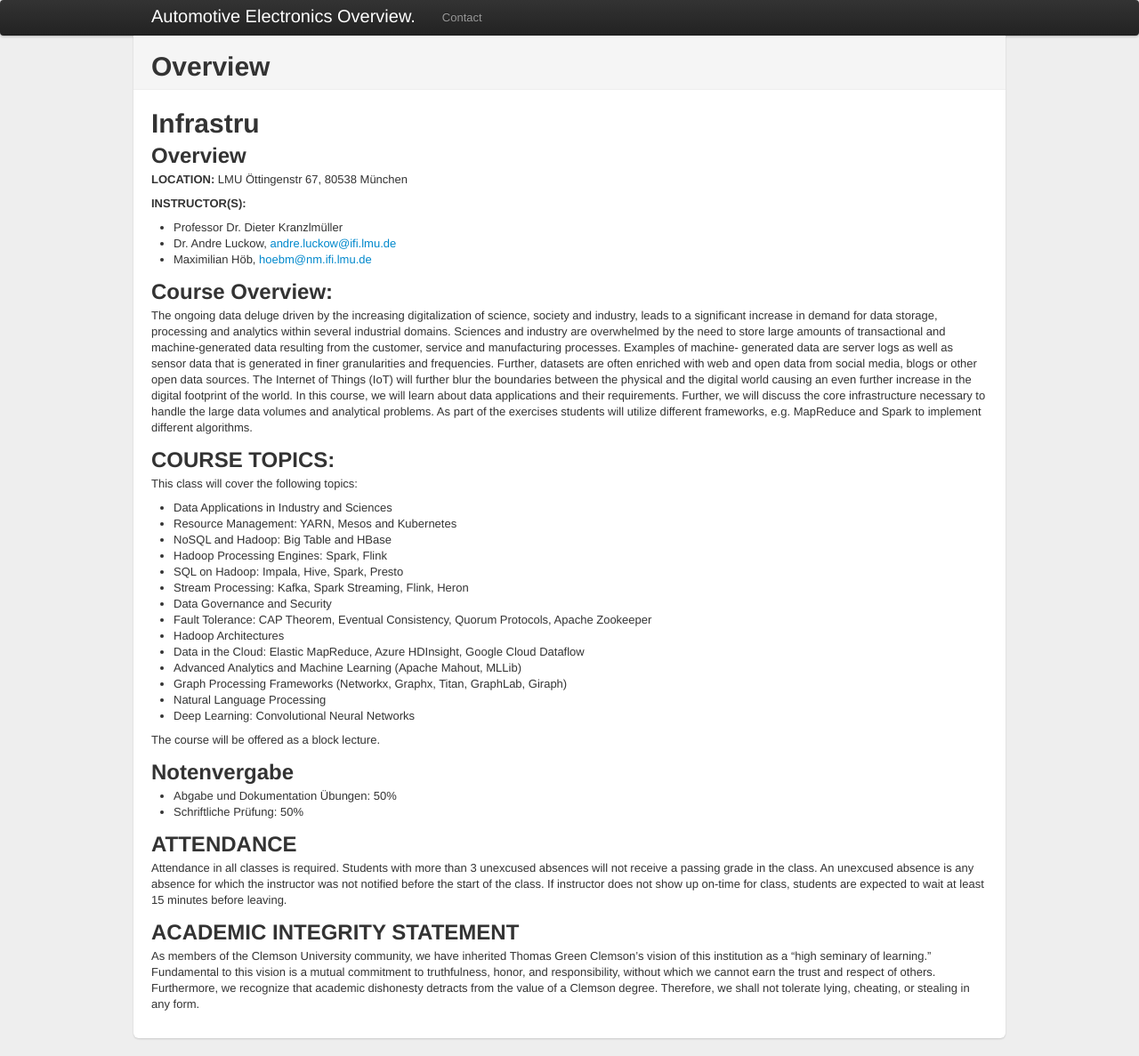
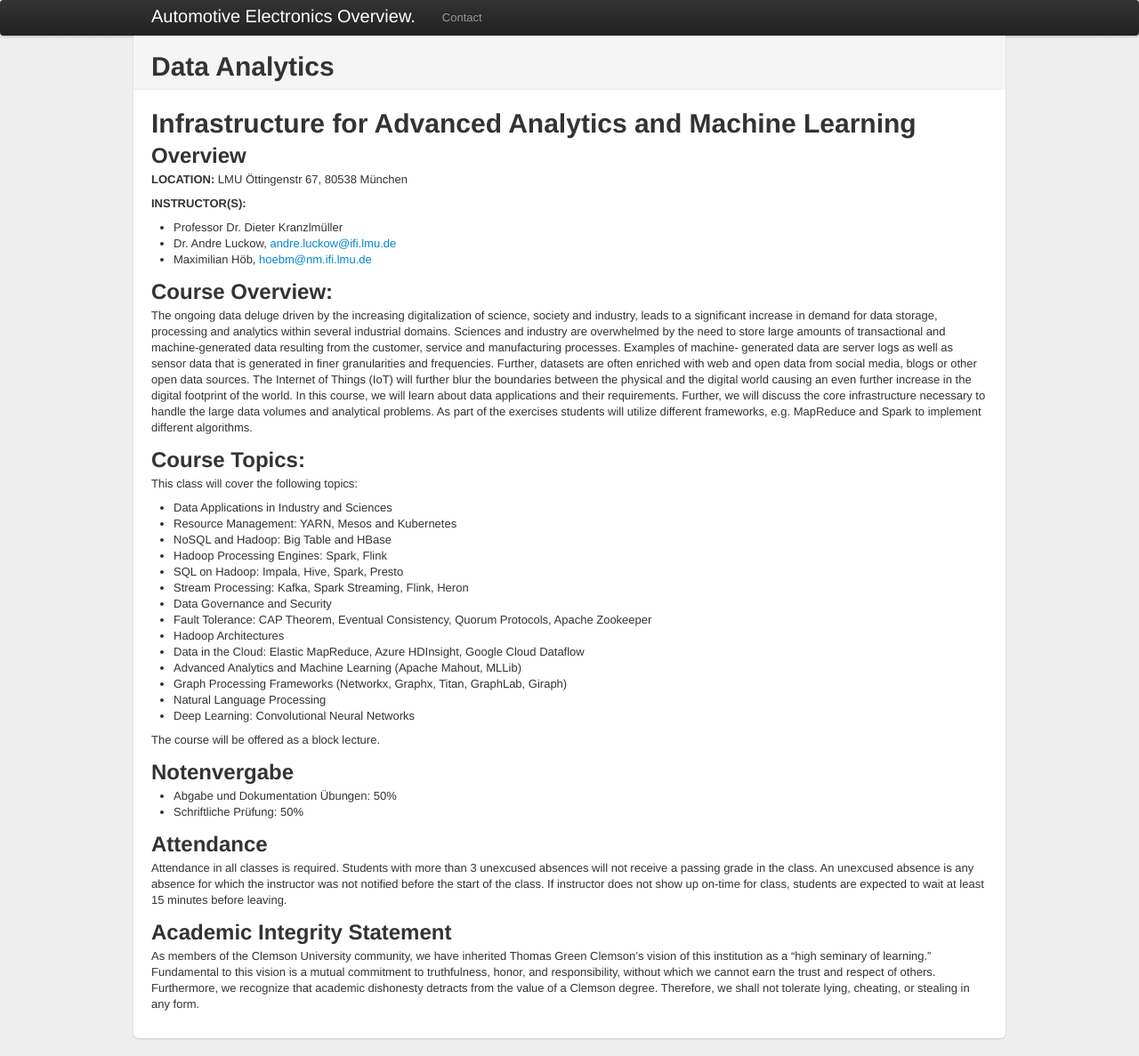
Before and after one commit to scalable-infrastructure/scalable-infrastructure.github.io, a Jekyll site: the page built from index.md, in a window 1280 px wide. Shown: the whole page at 89% size. Built offline with Jekyll 4.4.1, drawn with Linux system fonts in a browser that asks for light colours.

Commit message:
refinements

```diff
--- a/index.md
+++ b/index.md
@@ -1,11 +1,11 @@
 ---
 layout: page
-title: Overview
+title: Data Analytics
 tagline:
 ---
 {% include JB/setup %}
 
-# Infrastru
+# Infrastructure for Advanced Analytics and Machine Learning
 
 ## Overview
 
@@ -39,7 +39,7 @@ volumes and analytical problems. As part of the exercises students will utilize
 different frameworks, e.g. MapReduce and Spark to implement different
 algorithms.
 
-## COURSE TOPICS:
+## Course Topics:
 
 This class will cover the following topics:
 
@@ -66,13 +66,11 @@ The course will be offered as a block lecture.
 * Schriftliche Prüfung: 50%
 
 
-
-## ATTENDANCE
+## Attendance
 
 Attendance in all classes is required. Students with more than 3 unexcused absences will not receive a passing grade in the class. An unexcused absence is any absence for which the instructor was not notified before the start of the class. If instructor does not show up on-time for class, students are expected to wait at least 15 minutes before leaving.
 
 
-
-## ACADEMIC INTEGRITY STATEMENT
+## Academic Integrity Statement
 
 As members of the Clemson University community, we have inherited Thomas Green Clemson's vision of this institution as a “high seminary of learning.” Fundamental to this vision is a mutual commitment to truthfulness, honor, and responsibility, without which we cannot earn the trust and respect of others. Furthermore, we recognize that academic dishonesty detracts from the value of a Clemson degree. Therefore, we shall not tolerate lying, cheating, or stealing in any form.
```
